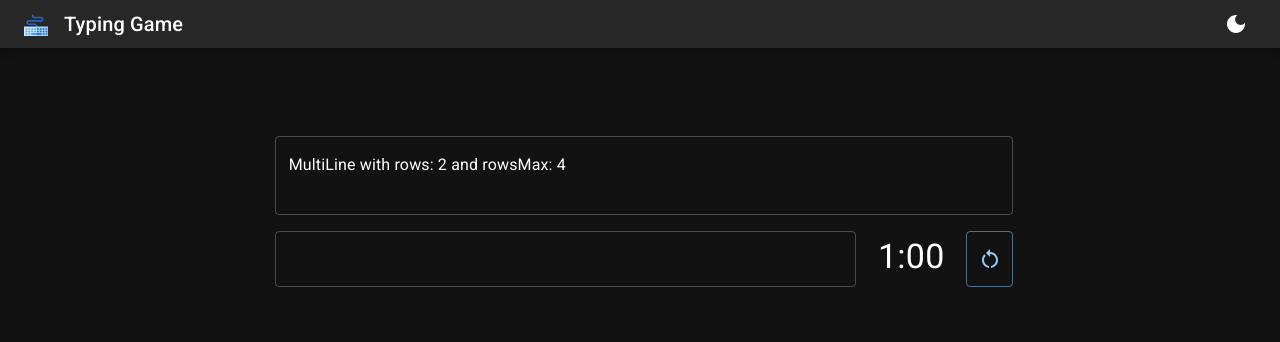
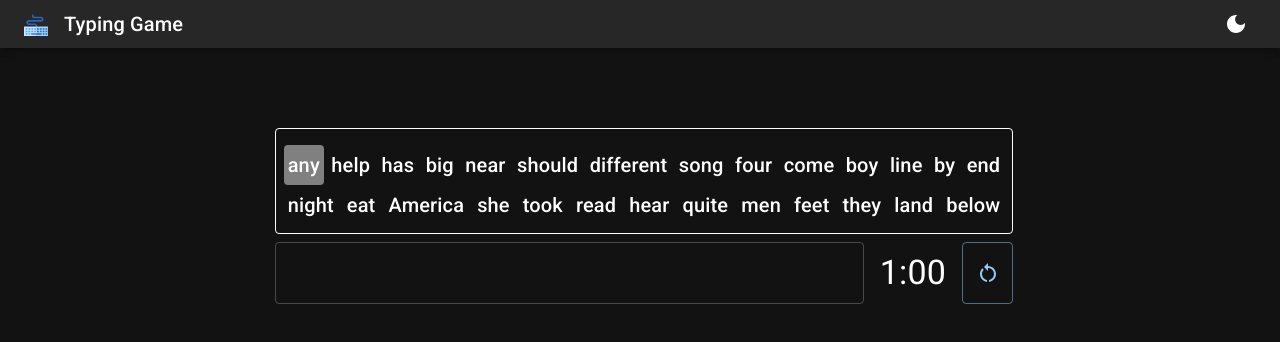
Before and after one commit to roywolfer/typing-game, a React (Vite) app: page / in a window 1280 px wide. Shown: the top 342 px of the page. Built offline with nearby package versions, Linux system fonts and the light colour scheme.

Commit message:
Added working word list and input

```diff
--- a/src/components/App.tsx
+++ b/src/components/App.tsx
@@ -1,7 +1,7 @@
 import { CssBaseline, Grid, ThemeProvider, createTheme } from "@mui/material";
 import React from "react";
-import TopBar from "./top-bar/top-bar";
-import TypingGame from "./typing-game/typing-game";
+import TopBar from "./top-bar/topBar";
+import TypingGame from "./typing-game/typingGame";
 
 const themeLight = createTheme({
   palette: {
--- a/src/components/top-bar/top-bar.tsx
+++ b/src/components/top-bar/topBar.tsx
@@ -1,7 +1,7 @@
 import { AppBar, Toolbar, Typography, Icon } from "@mui/material";
 import { SetStateAction } from "react";
 import Logo from "../../../assets/keyboard.svg";
-import DarkModeToggle from "./components/dark-mode-toggle/dark-mode-toggle";
+import DarkModeToggle from "./components/dark-mode-toggle/darkModeToggle";
 
 interface TopBarProps {
   light: boolean;
--- /dev/null
+++ b/src/components/typing-game/consts.ts
@@ -0,0 +1,304 @@
+export const WORDS = [
+  "about",
+  "above",
+  "add",
+  "after",
+  "again",
+  "air",
+  "all",
+  "almost",
+  "along",
+  "also",
+  "always",
+  "America",
+  "an",
+  "and",
+  "animal",
+  "another",
+  "answer",
+  "any",
+  "are",
+  "around",
+  "as",
+  "ask",
+  "at",
+  "away",
+  "back",
+  "be",
+  "because",
+  "been",
+  "before",
+  "began",
+  "begin",
+  "being",
+  "below",
+  "between",
+  "big",
+  "book",
+  "both",
+  "boy",
+  "but",
+  "by",
+  "call",
+  "came",
+  "can",
+  "car",
+  "carry",
+  "change",
+  "children",
+  "city",
+  "close",
+  "come",
+  "could",
+  "country",
+  "cut",
+  "day",
+  "did",
+  "different",
+  "do",
+  "does",
+  "don't",
+  "down",
+  "each",
+  "earth",
+  "eat",
+  "end",
+  "enough",
+  "even",
+  "every",
+  "example",
+  "eye",
+  "face",
+  "family",
+  "far",
+  "father",
+  "feet",
+  "few",
+  "find",
+  "first",
+  "follow",
+  "food",
+  "for",
+  "form",
+  "found",
+  "four",
+  "from",
+  "get",
+  "girl",
+  "give",
+  "go",
+  "good",
+  "got",
+  "great",
+  "group",
+  "grow",
+  "had",
+  "hand",
+  "hard",
+  "has",
+  "have",
+  "he",
+  "head",
+  "hear",
+  "help",
+  "her",
+  "here",
+  "high",
+  "him",
+  "his",
+  "home",
+  "house",
+  "how",
+  "idea",
+  "if",
+  "important",
+  "in",
+  "Indian",
+  "into",
+  "is",
+  "it",
+  "its",
+  "it's",
+  "just",
+  "keep",
+  "kind",
+  "know",
+  "land",
+  "large",
+  "last",
+  "later",
+  "learn",
+  "leave",
+  "left",
+  "let",
+  "letter",
+  "life",
+  "light",
+  "like",
+  "line",
+  "list",
+  "little",
+  "live",
+  "long",
+  "look",
+  "made",
+  "make",
+  "man",
+  "many",
+  "may",
+  "me",
+  "mean",
+  "men",
+  "might",
+  "mile",
+  "miss",
+  "more",
+  "most",
+  "mother",
+  "mountain",
+  "move",
+  "much",
+  "must",
+  "my",
+  "name",
+  "near",
+  "need",
+  "never",
+  "new",
+  "next",
+  "night",
+  "no",
+  "not",
+  "now",
+  "number",
+  "of",
+  "off",
+  "often",
+  "oil",
+  "old",
+  "on",
+  "once",
+  "one",
+  "only",
+  "open",
+  "or",
+  "other",
+  "our",
+  "out",
+  "over",
+  "own",
+  "page",
+  "paper",
+  "part",
+  "people",
+  "picture",
+  "place",
+  "plant",
+  "play",
+  "point",
+  "put",
+  "question",
+  "quick",
+  "quickly",
+  "quite",
+  "read",
+  "really",
+  "right",
+  "river",
+  "run",
+  "said",
+  "same",
+  "saw",
+  "say",
+  "school",
+  "sea",
+  "second",
+  "see",
+  "seem",
+  "sentence",
+  "set",
+  "she",
+  "should",
+  "show",
+  "side",
+  "small",
+  "so",
+  "some",
+  "something",
+  "sometimes",
+  "song",
+  "soon",
+  "sound",
+  "spell",
+  "start",
+  "state",
+  "still",
+  "stop",
+  "story",
+  "study",
+  "such",
+  "take",
+  "talk",
+  "tell",
+  "than",
+  "that",
+  "the",
+  "their",
+  "them",
+  "then",
+  "there",
+  "these",
+  "they",
+  "thing",
+  "think",
+  "this",
+  "those",
+  "thought",
+  "three",
+  "through",
+  "time",
+  "to",
+  "together",
+  "too",
+  "took",
+  "tree",
+  "try",
+  "turn",
+  "two",
+  "under",
+  "until",
+  "up",
+  "us",
+  "use",
+  "very",
+  "walk",
+  "want",
+  "was",
+  "watch",
+  "water",
+  "way",
+  "we",
+  "well",
+  "went",
+  "were",
+  "what",
+  "when",
+  "where",
+  "which",
+  "while",
+  "white",
+  "who",
+  "why",
+  "will",
+  "with",
+  "without",
+  "word",
+  "work",
+  "world",
+  "would",
+  "write",
+  "year",
+  "you",
+  "young",
+  "your",
+];
--- /dev/null
+++ b/src/components/typing-game/hooks/useWordHook.ts
@@ -0,0 +1,28 @@
+import { useState } from "react";
+import { Word } from "../types";
+
+export default function useWordHook(
+  newWordList: Word[]
+): [Word, (written: string) => void, () => void, (wordList: Word[]) => void] {
+  const [wordList, setWordList] = useState(newWordList);
+  const [wordIndex, setWordIndex] = useState(0);
+  const [word, setWord] = useState(wordList[0]);
+
+  return [
+    word,
+    (written: string) => {
+      const updatedWrittenWord = { value: word.value, written };
+      setWord(updatedWrittenWord);
+      wordList[wordIndex] = updatedWrittenWord;
+    },
+    () => {
+      setWordIndex(wordIndex + 1);
+      setWord(wordList[wordIndex + 1]);
+    },
+    (newWordList: Word[]) => {
+      setWordList(newWordList);
+      setWordIndex(0);
+      setWord(newWordList[0]);
+    },
+  ];
+}
--- /dev/null
+++ b/src/components/typing-game/hooks/useWordListHook.ts
@@ -0,0 +1,22 @@
+import { useState } from "react";
+import { Word } from "../types";
+import { WORDS } from "../consts";
+
+export default function useWordListHook(): [Word[], () => void] {
+  const [wordList, setWordList] = useState(getNewWordList());
+
+  return [wordList, () => setWordList(getNewWordList())];
+}
+
+function getNewWordList(): Word[] {
+  return shuffle([...WORDS]).map((word) => ({ value: word, written: "" }));
+}
+
+function shuffle(wordList: string[]): string[] {
+  for (let i = wordList.length - 1; i > 0; i--) {
+    const j = Math.floor(Math.random() * (i + 1));
+    [wordList[i], wordList[j]] = [wordList[j], wordList[i]];
+  }
+
+  return wordList;
+}
--- /dev/null
+++ b/src/components/typing-game/types.ts
@@ -0,0 +1,4 @@
+export interface Word {
+  value: string;
+  written: string;
+}
--- a/src/components/typing-game/typing-game.tsx
+++ /dev/null
@@ -1,38 +0,0 @@
-import { Button, Grid, TextField, Tooltip, Typography } from "@mui/material";
-import RestartIcon from "@mui/icons-material/RestartAlt";
-
-export default function TypingGame() {
-  return (
-    <Grid container spacing={{ xs: 1, md: 2 }}>
-      <Grid item xs={12}>
-        <TextField
-          value="MultiLine with rows: 2 and rowsMax: 4"
-          variant="outlined"
-          multiline
-          fullWidth
-          rows={2}
-        />
-      </Grid>
-      <Grid item xs={9} md={9.5}>
-        <TextField fullWidth />
-      </Grid>
-      <Grid item xs={2} md={1.5}>
-        <Typography
-          variant="h4"
-          component="div"
-          textAlign="center"
-          lineHeight="inherit"
-        >
-          1:00
-        </Typography>
-      </Grid>
-      <Grid item xs={1} display="flex">
-        <Tooltip title="Restart">
-          <Button variant="outlined" sx={{ minWidth: 0 }}>
-            <RestartIcon />
-          </Button>
-        </Tooltip>
-      </Grid>
-    </Grid>
-  );
-}
--- /dev/null
+++ b/src/components/typing-game/typingGame.tsx
@@ -0,0 +1,120 @@
+import {
+  Box,
+  Button,
+  Grid,
+  SxProps,
+  TextField,
+  Theme,
+  Tooltip,
+  Typography,
+} from "@mui/material";
+import RestartIcon from "@mui/icons-material/RestartAlt";
+import useWordListHook from "./hooks/useWordListHook";
+import { useCallback, useEffect, ChangeEvent, useRef, RefObject } from "react";
+import useWordHook from "./hooks/useWordHook";
+import { Word } from "./types";
+
+function getWordStyle(word: Word, currentWord: Word): SxProps<Theme> {
+  let backgroundColor: string | undefined = undefined;
+  let color: string | undefined = undefined;
+
+  if (word.value === currentWord.value) {
+    backgroundColor = word.value.startsWith(word.written) ? "gray" : "red";
+  } else if (word.written.trim()) {
+    color = word.value === word.written ? "green" : "red";
+  }
+
+  return {
+    backgroundColor,
+    color,
+    height: "2em",
+    borderRadius: "4px",
+    lineHeight: "2em",
+    padding: "0 0.2em",
+  };
+}
+
+export default function TypingGame() {
+  const [wordList, shuffleWordList] = useWordListHook();
+  const [currentWord, setWritten, nextWord, setWordList] =
+    useWordHook(wordList);
+  const restartGame = useCallback(() => {
+    shuffleWordList();
+  }, [shuffleWordList]);
+  const updateWritten = useCallback(
+    (event: ChangeEvent<HTMLInputElement>) => {
+      const value = event.target.value;
+      const trimmedValue = value.trim();
+
+      if (!trimmedValue && !currentWord.written) return;
+
+      if (trimmedValue !== value) {
+        nextWord();
+
+        return;
+      }
+
+      setWritten(value);
+    },
+    [nextWord, setWritten, currentWord]
+  );
+  const ref: RefObject<HTMLElement> = useRef(null);
+  // eslint-disable-next-line react-hooks/exhaustive-deps
+  useEffect(() => setWordList(wordList), [wordList]);
+  useEffect(
+    () => ref.current?.scrollIntoView({ block: "start" }),
+    [currentWord.value]
+  );
+
+  return (
+    <Grid container rowSpacing={{ xs: 1 }}>
+      <Grid
+        item
+        container
+        xs={12}
+        sx={{ border: "1px solid", borderRadius: "4px", paddingTop: 0 }}
+      >
+        <Box
+          display="flex"
+          flexWrap="wrap"
+          sx={{
+            height: "5em",
+            margin: "0.5em",
+            overflow: "hidden",
+            justifyContent: "space-between",
+          }}
+        >
+          {wordList.map((word) => (
+            <Typography
+              key={word.value}
+              ref={word === currentWord ? ref : null}
+              variant="h6"
+              component="span"
+              sx={getWordStyle(word, currentWord)}
+            >
+              {word.value}
+            </Typography>
+          ))}
+        </Box>
+      </Grid>
+      <Grid item display="flex" gap={{ xs: 1, md: 2 }} xs={12}>
+        <TextField
+          fullWidth
+          value={currentWord.written}
+          onChange={updateWritten}
+          sx={{
+            ".MuiInputBase-input": { fontSize: "1.25rem", fontWeight: 500 },
+          }}
+        />
+        <Typography variant="h4" display="flex" alignItems="center">
+          1:00
+        </Typography>
+        <Tooltip title="Restart">
+          <Button onClick={restartGame} variant="outlined" sx={{ minWidth: 0 }}>
+            <RestartIcon />
+          </Button>
+        </Tooltip>
+      </Grid>
+    </Grid>
+  );
+}
```
Also changed, not shown: src/components/top-bar/components/dark-mode-toggle/darkModeToggle.tsx (renamed from src/components/top-bar/components/dark-mode-toggle/dark-mode-toggle.tsx).
